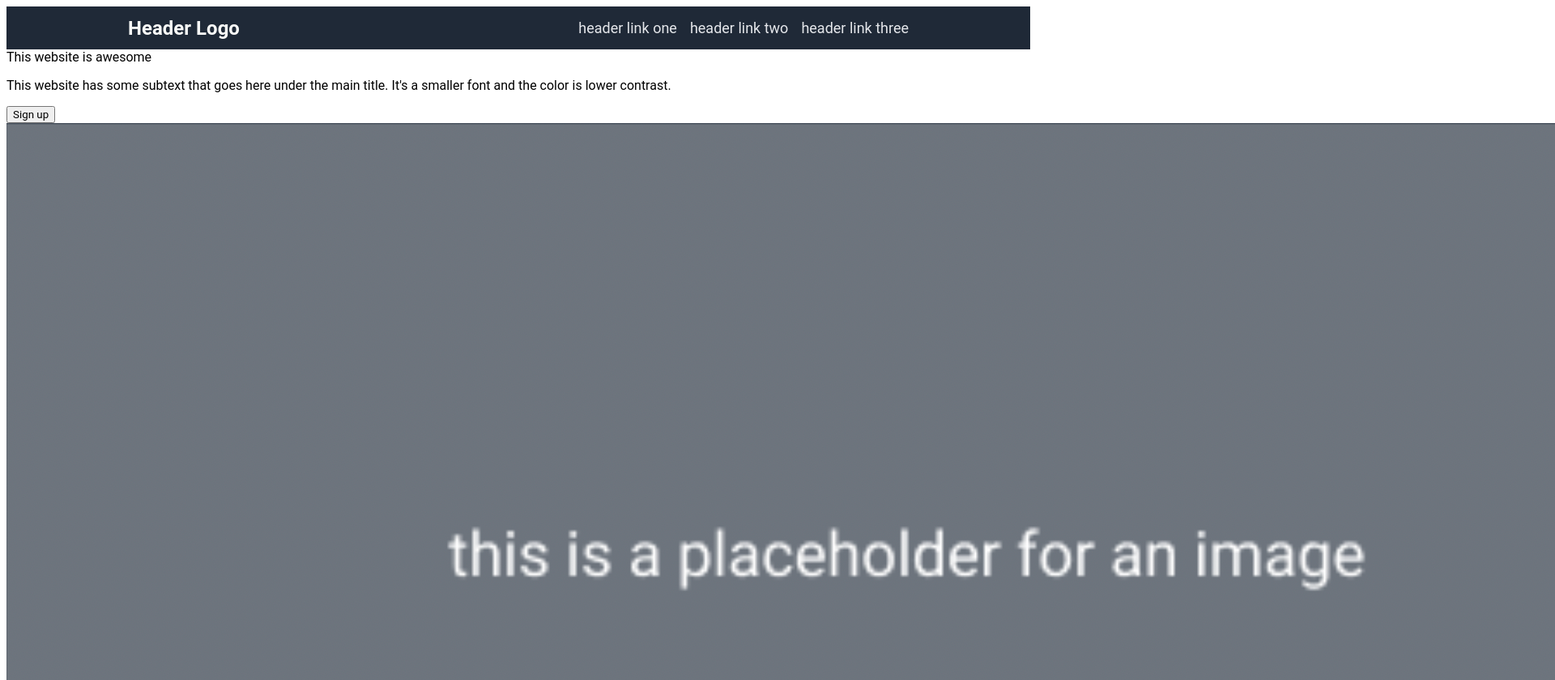
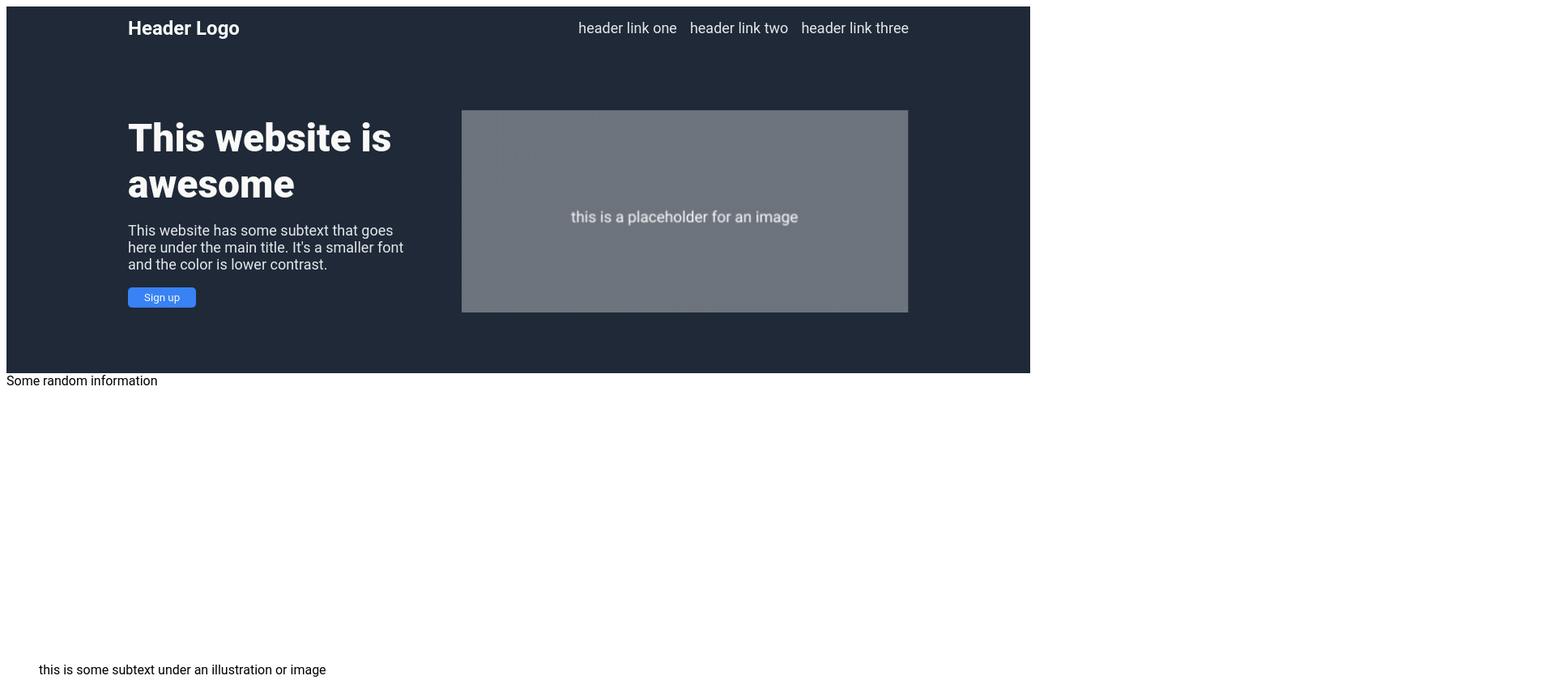
Before and after one commit to ninmedium/flex_landing_page_2, a plain HTML site: page index.html in a window 1280 px wide. Shown: the top 840 px of the page at 81% size, 1920 px wide, since content can reach past the window. Drawn offline with Linux system fonts and the light colour scheme.

```diff
--- a/styles.css
+++ b/styles.css
@@ -1,5 +1,5 @@
 * {
-    font-family: 'Roboto', sans-serif, 'Times New Roman';
+    font-family: Roboto, sans-serif, 'Times New Roman';
 }
 
 li {
@@ -31,3 +31,38 @@ li {
     color: #e5e7eb;
     cursor: pointer;
 }
+
+.content-1 {
+    display: flex;
+    padding: 0px 150px;
+    align-items: center;
+    justify-content: space-between;
+    gap: 50px;
+    background-color: #1f2937;
+    height: 400px;
+}
+
+.content-1 img {
+    height: 250px;
+    width: auto;
+}
+
+.left-side div{
+    font-size: 48px;
+    color: #f9faf8;
+    font-weight: 900;
+}
+
+.left-side p {
+    font-size: 18px;
+    color: #e5e7eb;
+}
+
+.left-side button {
+    background-color: #3882f6;
+    color: #f9faf8;
+    border: none;
+    padding: 5px 20px;
+    cursor: pointer;
+    border-radius: 5px;
+}
```
